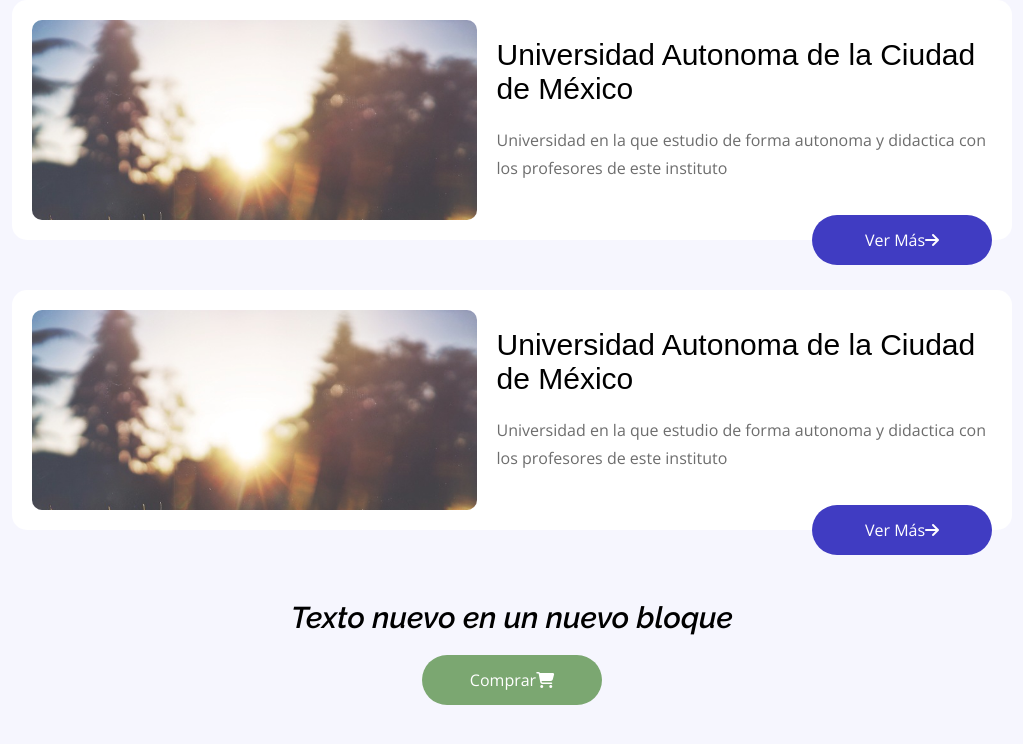
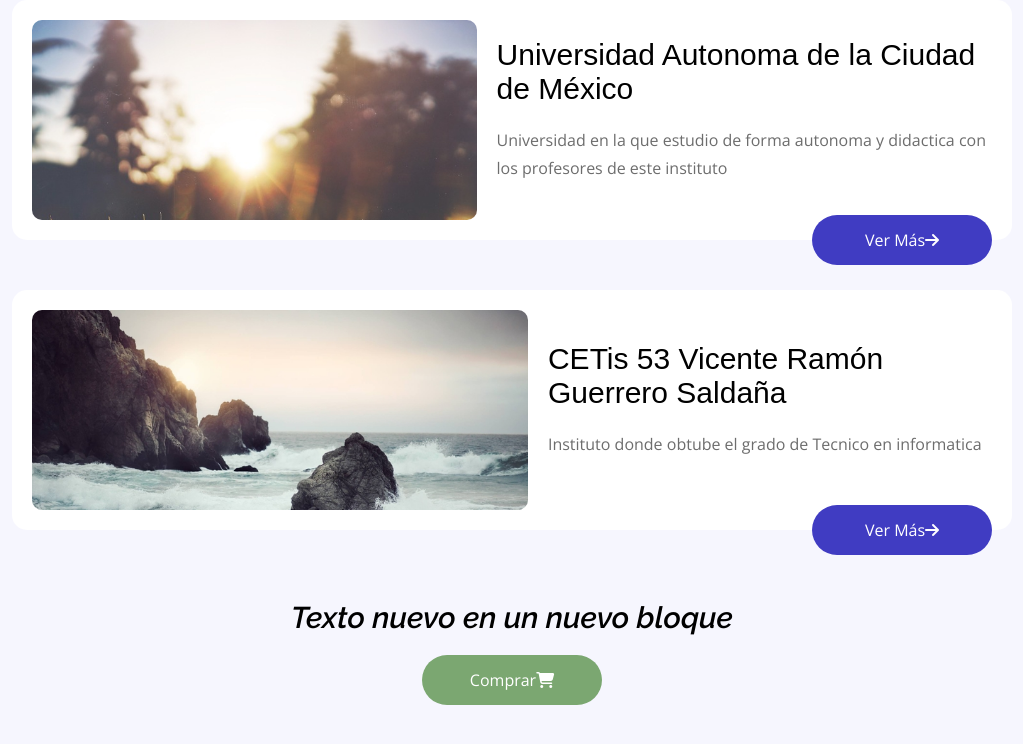
Before and after one commit to Josst343/EscuelaWebPlatzi, a plain HTML site: page htmlCss/CSS/bem/index.html in a window 1280 px wide. Shown: the whole page, without its empty margins (128-1151 px from the left). Drawn offline with nearby package versions, Linux system fonts and the light colour scheme.

Commit message:
Cmbiando texto e imagenes en BEM

```diff
--- a/htmlCss/CSS/bem/index.html
+++ b/htmlCss/CSS/bem/index.html
@@ -35,14 +35,14 @@
 		</div>
 		<div class="card"><!--Bloque-->
 			<a href="#" class="card__thumbnail">
-				<img class="card__imagen" src="./img/1.jpg" alt="" srcset="">
+				<img class="card__imagen" src="./img/2.jpg" alt="" srcset="">
 			</a>
 			<div class="card__textos">
 				<h3 class="card__titulo">
-					<a href="#" class="card__enlaceTitulo"> Universidad Autonoma de la Ciudad de México </a>
+					<a href="#" class="card__enlaceTitulo"> CETis 53 Vicente Ramón Guerrero Saldaña </a>
 				</h3>
 					<p class="card__extracto">
-						Universidad en la que estudio de forma autonoma y didactica con los profesores de este instituto
+						Instituto donde obtube el grado de Tecnico en informatica
 					</p>
 					<a href="#" class="boton boton--absolute "><!--Bloque-->
 						<span class="boton__texto">Ver Más</span>
```
